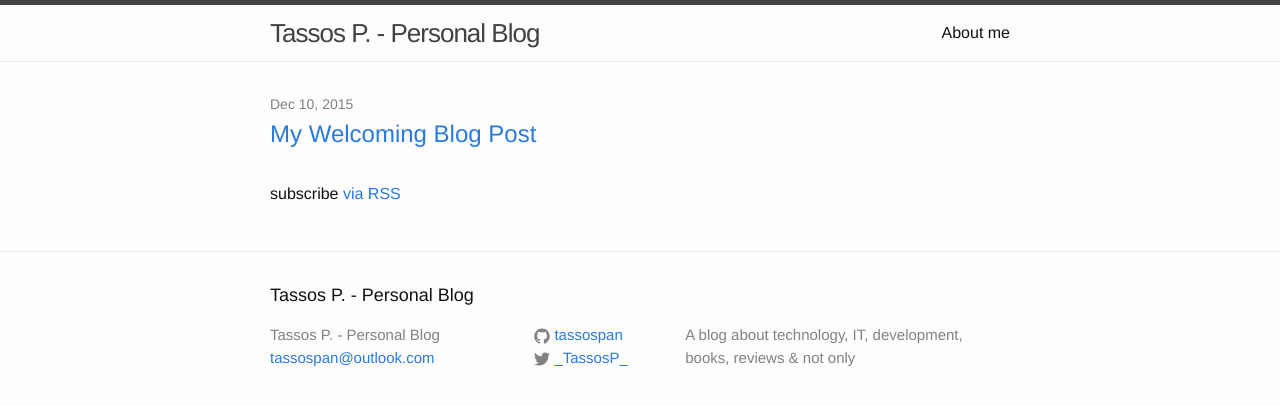
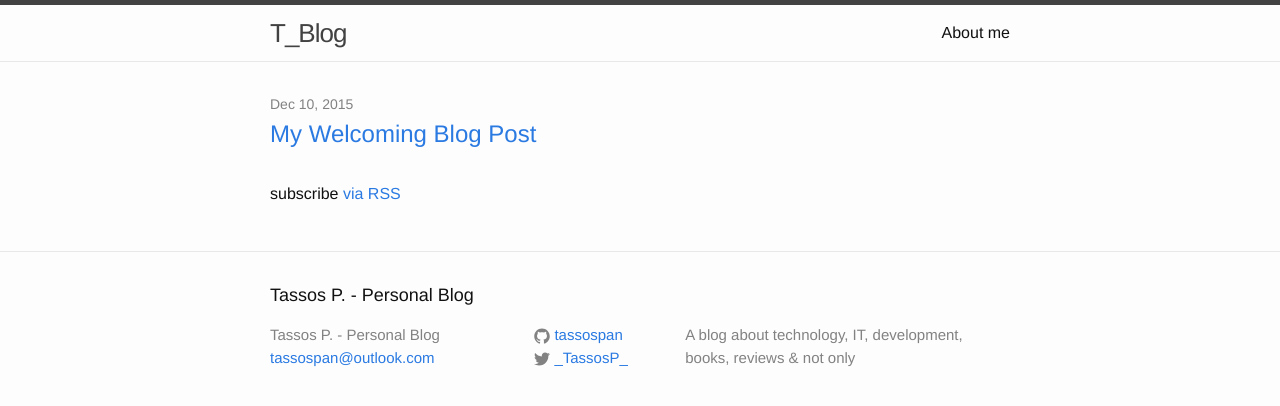
Before and after one commit to tassospan/tassospan.github.io, a Jekyll site: the page built from index.html, in a window 1280 px wide. Shown: the top 406 px of the page. Built offline with Jekyll 4.4.1, drawn with Linux system fonts in a browser that asks for light colours.

Commit message:
config changes

```diff
--- a/_config.yml
+++ b/_config.yml
@@ -7,6 +7,7 @@
 
 # Site settings
 title: Tassos P. - Personal Blog
+brandname: T_Blog
 email: tassospan@outlook.com
 description: > # this means to ignore newlines until "baseurl:"
   A blog about technology, IT, development, books, reviews & not only
--- a/_includes/header.html
+++ b/_includes/header.html
@@ -2,7 +2,7 @@
 
   <div class="wrapper">
 
-    <a class="site-title" href="{{ site.baseurl }}/">{{ site.title }}</a>
+    <a class="site-title" href="{{ site.baseurl }}/">{{ site.brandname }}</a>
 
     <nav class="site-nav">
       <a href="#" class="menu-icon">
--- a/_sass/_layout.scss
+++ b/_sass/_layout.scss
@@ -21,8 +21,12 @@
     &,
     &:visited {
         color: $grey-color-dark;
-        text-decoration: none;
+
     }
+}
+
+.site-title a {
+     text-decoration: none;
 }
 
 .site-nav {
```
